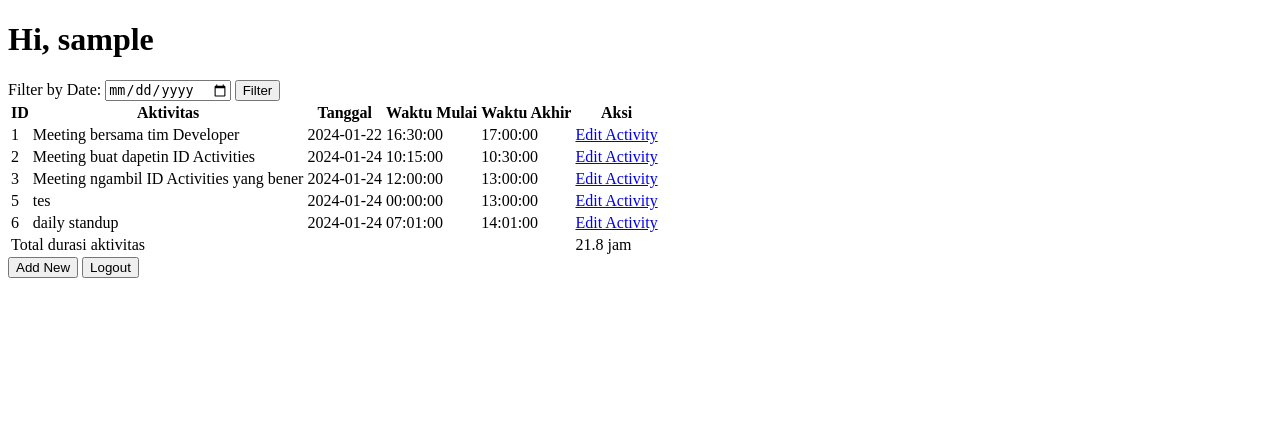
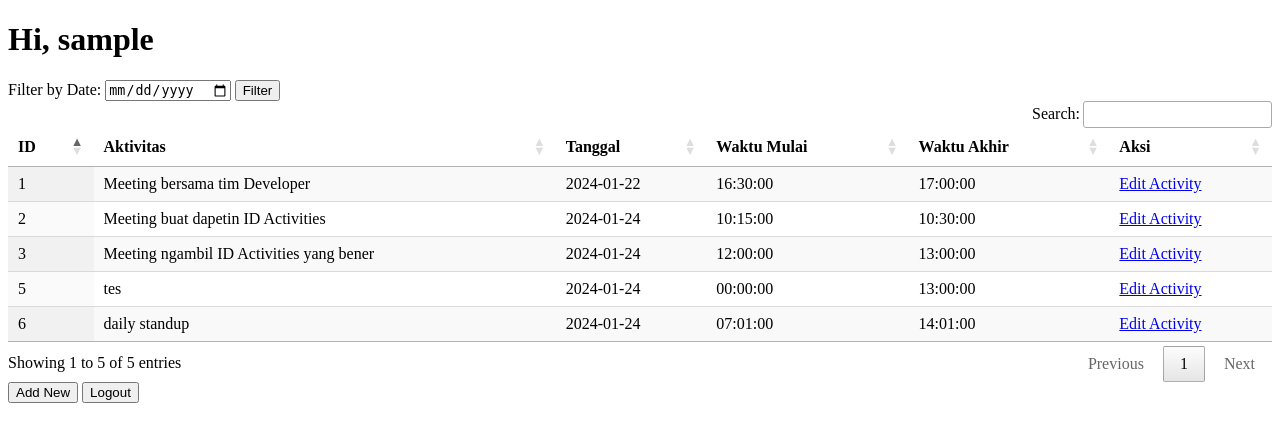
Before and after one commit to ay01231/Worklog, a CodeIgniter app: page /worklog/activities/index in a window 1280 px wide. Shown: the top 442 px of the page. Run offline with CodeIgniter, Linux system fonts and the light colour scheme; the visitor is signed in with stand-in values (Sample User, id 1); data comes from the database, SQL or seed files in the repository; some libraries are stand-ins or nearby versions.

Commit message:
create button export datatables to files, and validate min & max length activity description

```diff
--- a/application/controllers/Activities_Controller.php
+++ b/application/controllers/Activities_Controller.php
@@ -47,6 +47,7 @@ class Activities_Controller extends CI_Controller
         }
 
         $activities = $this->Activities_model->getActivitiesByUsersID($userId);
+
         $this->load->view('activities/list', [
             'activities' => $activities,
             'username' => $username,
--- a/application/views/activities/add_activities.php
+++ b/application/views/activities/add_activities.php
@@ -34,7 +34,7 @@
     <?php echo form_hidden('users_id', $users_id); ?>
     <!-- <form action="<?= base_url('activities/save') ?>" method="post" class="form-row"> -->
     <label for="aktivitas">Aktivitas</label>
-    <textarea name="aktivitas" id="aktivitas" cols="30" rows="1" placeholder="Deskripsi Aktivitas"></textarea>
+    <textarea name="aktivitas" id="aktivitas" cols="30" rows="1" placeholder="Deskripsi Aktivitas" minLength=20, maxlength=100></textarea>
     <label for="tanggal">Tanggal:</label>
     <input type="date" name="tanggal" id="tanggal">
     <label for="waktu_mulai">Waktu Mulai:</label>
--- a/application/views/activities/list.php
+++ b/application/views/activities/list.php
@@ -5,6 +5,9 @@
     <meta charset="UTF-8">
     <meta name="viewport" content="width=device-width, initial-scale=1.0">
     <title>LIST AKTIVITAS</title>
+    <link rel="stylesheet" href="https://cdn.datatables.net/1.13.7/css/jquery.dataTables.min.css">
+    <link rel="stylesheet" href="https://cdn.datatables.net/buttons/2.4.2/css/buttons.dataTables.min.css">
+
 </head>
 
 <body>
@@ -13,7 +16,6 @@
         <label for="filterDate">Filter by Date:</label>
         <input type="date" id="filterDate" name="date" value="<?= $selectedDate ?>">
         <button type="submit">Filter</button>
-    </form>
         <?php if (array_key_exists('date', $_GET) && $_GET['date'] != '') : ?>
             <a href="<?= base_url('activities/index') ?>">Reset Filter</a>
         <?php endif; ?>
@@ -48,14 +50,28 @@
                         <td> <a href="<?php echo base_url('activities/edit_activities/' . $a->id); ?>">Edit Activity</a></td>
                     </tr>
                 <?php endforeach; ?>
-            <tr>
+                <!-- <tr>
                     <td colspan="5">Total durasi aktivitas</td>
                     <td><?= $activities['totalHours']['total_time'] ?> jam</td>
-            </tr>
+                </tr> -->
             </tbody>
         </table>
         <button onClick="window.location.href = '<?php echo base_url("activities/add_activities") ?>' ;return false;">Add New</button>
         <button onClick="window.location.href = '<?php echo base_url("logout") ?>' ;return false;">Logout</button>
 </body>
+<script src="https://code.jquery.com/jquery-3.7.0.js" crossorigin="anonymous" referrerpolicy="no-referrer"></script>
+<script src="https://cdn.datatables.net/1.13.7/js/jquery.dataTables.min.js" crossorigin="anonymous" referrerpolicy="no-referrer"></script>
+<script src="https://cdn.datatables.net/buttons/2.4.2/js/dataTables.buttons.min.js" crossorigin="anonymous" referrerpolicy="no-referrer"></script>
+<script src="https://cdnjs.cloudflare.com/ajax/libs/jszip/3.10.1/jszip.min.js" crossorigin="anonymous" referrerpolicy="no-referrer"></script>
+<script src="https://cdnjs.cloudflare.com/ajax/libs/pdfmake/0.1.53/pdfmake.min.js" crossorigin="anonymous" referrerpolicy="no-referrer"></script>
+<script src="https://cdnjs.cloudflare.com/ajax/libs/pdfmake/0.1.53/vfs_fonts.js" crossorigin="anonymous" referrerpolicy="no-referrer"></script>
+<script src="https://cdn.datatables.net/buttons/2.4.2/js/buttons.html5.min.js" crossorigin="anonymous" referrerpolicy="no-referrer"></script>
+<script src="https://cdn.datatables.net/buttons/2.4.2/js/buttons.print.min.js" crossorigin="anonymous" referrerpolicy="no-referrer"></script>
+<script>
+    new DataTable('#myTable', {
+        dom: 'Bfrtip',
+        buttons: ['copy', 'csv', 'excel', 'pdf', 'print'],
+    });
+</script>
 
 </html>
--- a/composer.json
+++ b/composer.json
@@ -11,7 +11,8 @@
 		"source": "https://github.com/bcit-ci/CodeIgniter"
 	},
 	"require": {
-		"php": ">=5.3.7"
+		"php": ">=5.3.7",
+		"dompdf/dompdf": "*"
 	},
 	"suggest": {
 		"paragonie/random_compat": "Provides better randomness in PHP 5.x"
@@ -32,4 +33,5 @@
 		"mikey179/vfsstream": "1.6.*",
 		"phpunit/phpunit": "4.* || 5.* || 9.*"
 	}
+
 }
```
Lines whose indentation alone changed are shown as unchanged.
